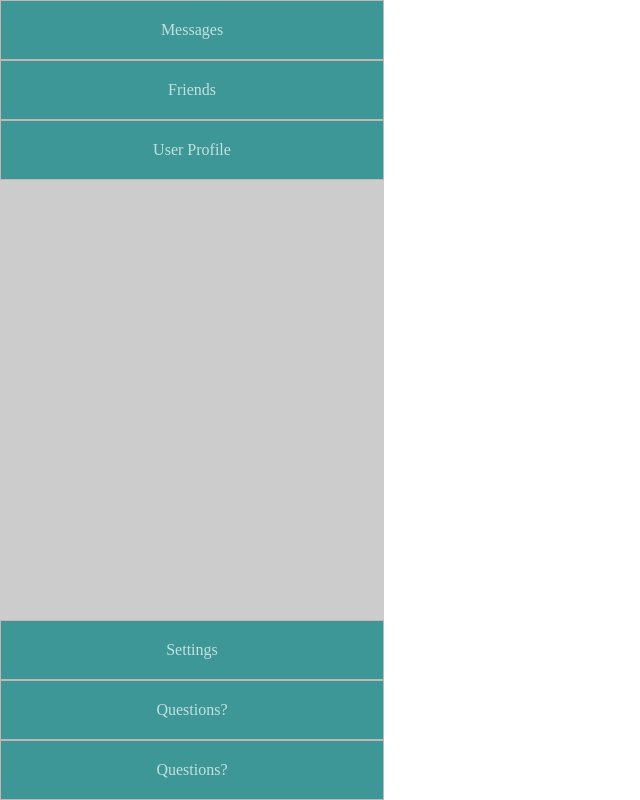
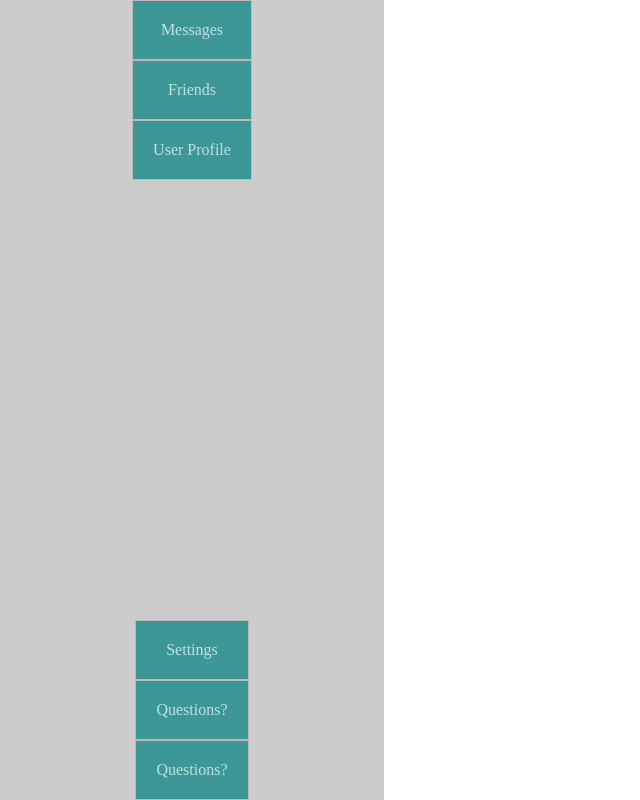
Before and after one commit to antdevelopment1/flexboxProperties, a plain HTML site: page index.html in a window 1280 px wide. Shown: the whole page, without its empty margins (0-640 px from the left). Drawn offline with Linux system fonts and the light colour scheme.

Commit message:
Example of align items

```diff
--- a/styles.css
+++ b/styles.css
@@ -91,8 +91,8 @@ body {
     display: flex;
     flex-direction: column;
     justify-content: space-between;
-    flex-wrap: wrap;
-    /* align-items: center; */
+    /* flex-wrap: wrap; */
+    align-items: center;
     height: 100vh;
     width: 30vw;
     background-color: rgba(0, 0, 0, .2);
```
